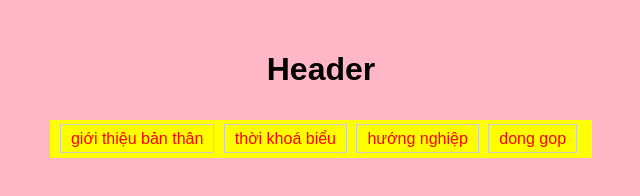
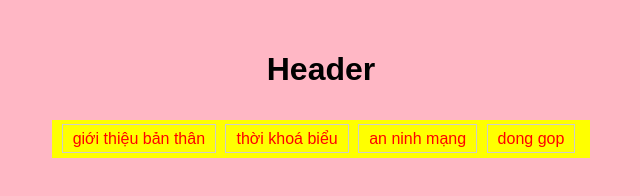
Before and after one commit to lequocviet401/tin12, a plain HTML site: page home.html in a window 1280 px wide. Shown: the full height of the page, 319-959 px from the left. Drawn offline with Linux system fonts and the light colour scheme.

Commit message:
Update home.html

```diff
--- a/home.html
+++ b/home.html
@@ -18,7 +18,7 @@
 
           <a href="content/gioithieubanthan.html" target="noidung" class="chu">giới thiệu bản thân</a>
           <a href="content/tkb.html" target="noidung" class="chu">thời khoá biểu</a>
-          <a href="content/huongnghiep.html" target="noidung" class="chu"> hướng nghiệp</a>
+          <a href="content/huongnghiep.html" target="noidung" class="chu"> an ninh mạng</a>
           <a href="content/gopy.html" target="noidung" class="chu"> dong gop </a>
       </span> </div>
      <div class="content"> <iframe  name="noidung"> </iframe>     </div>
```
